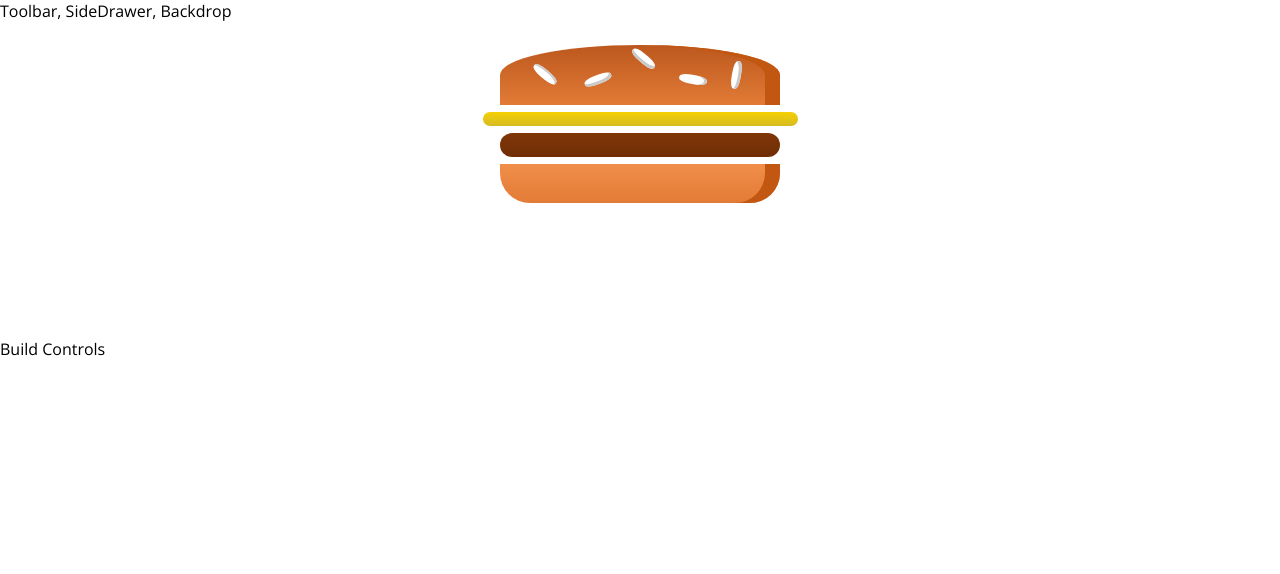
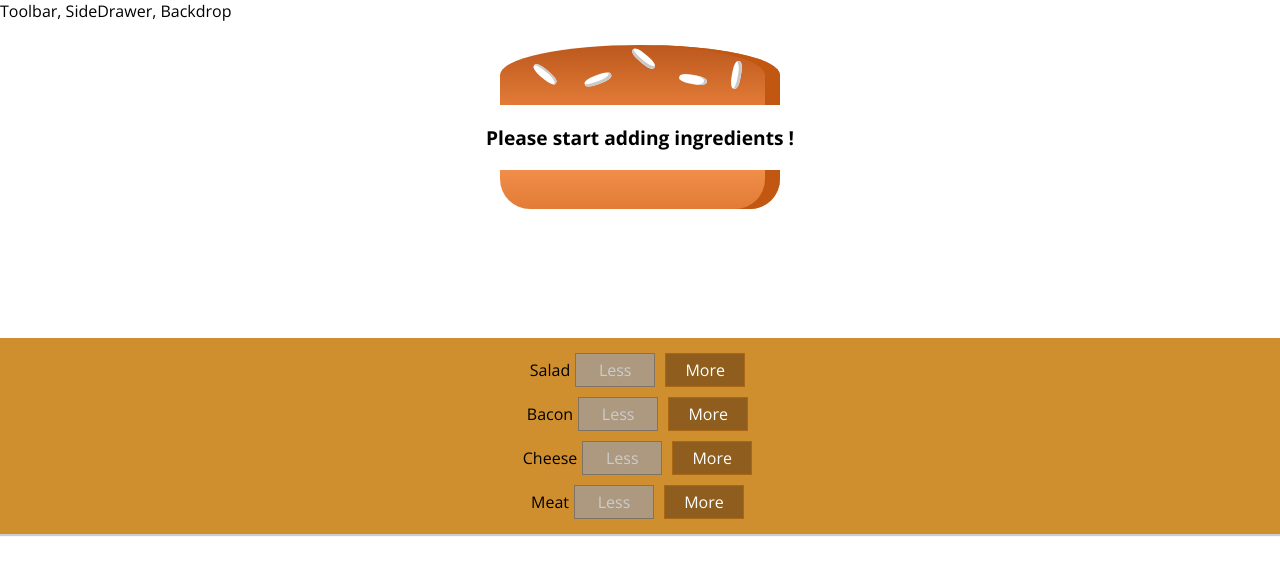
Before and after one commit to adelola/BurgerBuilder, a React app: page / in a window 1280 px wide. Shown: the top 574 px of the page. Built offline with nearby package versions, Linux system fonts and the light colour scheme.

Commit message:
Add and remove ingredients

```diff
--- /dev/null
+++ b/src/components/Burger/BuildControls/BuildControl/BuildControl.css
@@ -0,0 +1,56 @@
+.BuildControl {
+    display: flex;
+    justify-content: space-between;
+    align-items: center;
+    margin: 5px 0;
+}
+
+.BuildControl button {
+    display: block;
+    font: inherit;
+    padding: 5px;
+    margin: 0 5px;
+    width: 80px;
+    border: 1px solid #AA6817;
+    cursor: pointer;
+    outline: none;
+}
+
+.BuildControl button:disabled {
+    background-color: #AC9980;
+    border: 1px solid #7E7365;
+    color: #ccc;
+    cursor: default;
+}
+
+.BuildControl button:hover:disabled {
+    background-color: #AC9980;
+    color: #ccc;
+    cursor: not-allowed;
+}
+
+.Label {
+    padding: 10px;
+    font-weight: bold;
+    width: 80px;
+}
+
+.BuildControl .Less {
+    background-color: #D39952;
+    color: white;
+}
+
+.BuildControl .More {
+    background-color: #8F5E1E;
+    color: white;
+}
+
+.BuildControl .Less:hover, .BuildControl .Less:active {
+    background-color: #DAA972;
+    color: white;
+}
+
+.BuildControl .More:hover,.BuildControl .More:active {
+    background-color: #99703F;
+    color: white;
+}
--- /dev/null
+++ b/src/components/Burger/BuildControls/BuildControl/BuildControl.js
@@ -0,0 +1,15 @@
+import React from 'react';
+import classes from './BuildControl.css';
+
+const buildControl = (props) => (
+  <div className={classes.BuildControl}>
+    <div clasName = {classes.Label}>{props.label}</div>
+    <button className = {classes.Less}
+            onClick={props.removed}
+            disabled={props.disabled}>Less</button>
+    <button className = {classes.More}
+            onClick={props.added}>More</button>
+  </div>
+);
+
+export default buildControl;
--- /dev/null
+++ b/src/components/Burger/BuildControls/BuildControls.css
@@ -0,0 +1,10 @@
+.BuildControls {
+  width: 100%;
+  background-color: #CF8F2E;
+  display: flex;
+  flex-flow: column;
+  align-items: center;
+  box-shadow: 0 2px 1px #ccc;
+  margin: auto;
+  padding: 10px 0;
+}
--- /dev/null
+++ b/src/components/Burger/BuildControls/BuildControls.js
@@ -0,0 +1,25 @@
+import React from 'react'
+import classes from './BuildControls.css';
+import BuildControl from './BuildControl/BuildControl';
+
+const controls = [
+  {label: 'Salad', type: 'salad'},
+  {label: 'Bacon', type: 'bacon'},
+  {label: 'Cheese', type: 'cheese'},
+  {label: 'Meat', type: 'meat'}
+];
+
+const buildControls = (props) => (
+  <div className ={classes.BuildControls}>
+    {controls.map(ctrl => (
+      <BuildControl
+        key={ctrl.label}
+        label={ctrl.label}
+        added={() => props.ingredientAdded(ctrl.type)}
+        removed={() => props.ingredientRemoved(ctrl.type)}
+        disabled = {props.disabled[ctrl.type]} />
+    ))}
+  </div>
+);
+
+export default buildControls;
--- a/src/components/Burger/Burger.js
+++ b/src/components/Burger/Burger.js
@@ -3,11 +3,23 @@
 import BurgerIngredient from './BurgerIngredient/BurgerIngredient';
 
 const burger = (props) => {
+  let transformedIngredients = Object.keys(props.ingredients)
+    .map(igKey => {
+      return [...Array(props.ingredients[igKey])].map((_, i) => {
+        return <BurgerIngredient  key={igKey + 1} type={igKey} />;
+      });
+    })
+    .reduce((arr,el) => {
+      return arr.concat(el)
+    }, []);
+    if (transformedIngredients.length ===0) {
+      transformedIngredients = <p> Please start adding ingredients
+      !</p>;
+    }
   return (
     <div className={classes.Burger}>
       <BurgerIngredient type="bread-top"/>
-      <BurgerIngredient type="cheese"/>
-      <BurgerIngredient type="meat"/>
+      {transformedIngredients}
       <BurgerIngredient type="bread-bottom"/>
     </div>
   );
--- a/src/containers/BurgerBuilder/BurgerBuilder.js
+++ b/src/containers/BurgerBuilder/BurgerBuilder.js
@@ -2,13 +2,69 @@
 
 import Aux from '../../hoc/Aux';
 import Burger from '../../components/Burger/Burger';
+import BuildControls from '../../components/Burger/BuildControls/BuildControls'
+
+const INGREDIENT_PRICES = {
+  salad: 0.5,
+  cheese: 0.4,
+  meat: 1.3,
+  bacon: 0.7
+}
 
 class BurgerBuilder extends Component {
+  state = {
+    ingredients: {
+      salad: 0,
+      bacon: 0,
+      cheese: 0,
+      meat: 0
+    },
+    totalPrice: 4
+  }
+
+  addIngredientHandler = (type) => {
+    const oldCount = this.state.ingredients[type];
+    const updatedCount = oldCount + 1;
+    const updatedIngredients = {
+      ...this.state.ingredients
+    };
+    updatedIngredients[type] = updatedCount;
+    const priceAddition = INGREDIENT_PRICES[type];
+    const oldPrice = this.state.totalPrice;
+    const newPrice = oldPrice + priceAddition;
+    this.setState({totalPrice: newPrice, ingredients: updatedIngredients});
+  }
+
+  removeIngredientHandler = (type) => {
+    const oldCount = this.state.ingredients[type];
+    if (oldCount <= 0){
+      return;
+    }
+    const updatedCount = oldCount - 1;
+    const updatedIngredients = {
+      ...this.state.ingredients
+    };
+    updatedIngredients[type] = updatedCount;
+    const priceDeduction = INGREDIENT_PRICES[type];
+    const oldPrice = this.state.totalPrice;
+    const newPrice = oldPrice - priceDeduction;
+    this.setState({totalPrice: newPrice, ingredients: updatedIngredients});
+  }
+
   render () {
+    const disabledInfo = {
+      ...this.state.ingredients
+    };
+    for (let key in disabledInfo){
+      disabledInfo[key] = disabledInfo[key] <= 0
+    }
     return (
       <Aux>
-        <Burger />
-        <div> Build Controls </div>
+        <Burger ingredients={this.state.ingredients} />
+        <BuildControls
+          ingredientAdded = {this.addIngredientHandler}
+          ingredientRemoved = {this.removeIngredientHandler}
+          disabled = {disabledInfo} />
       </Aux>
     );
   }
```
